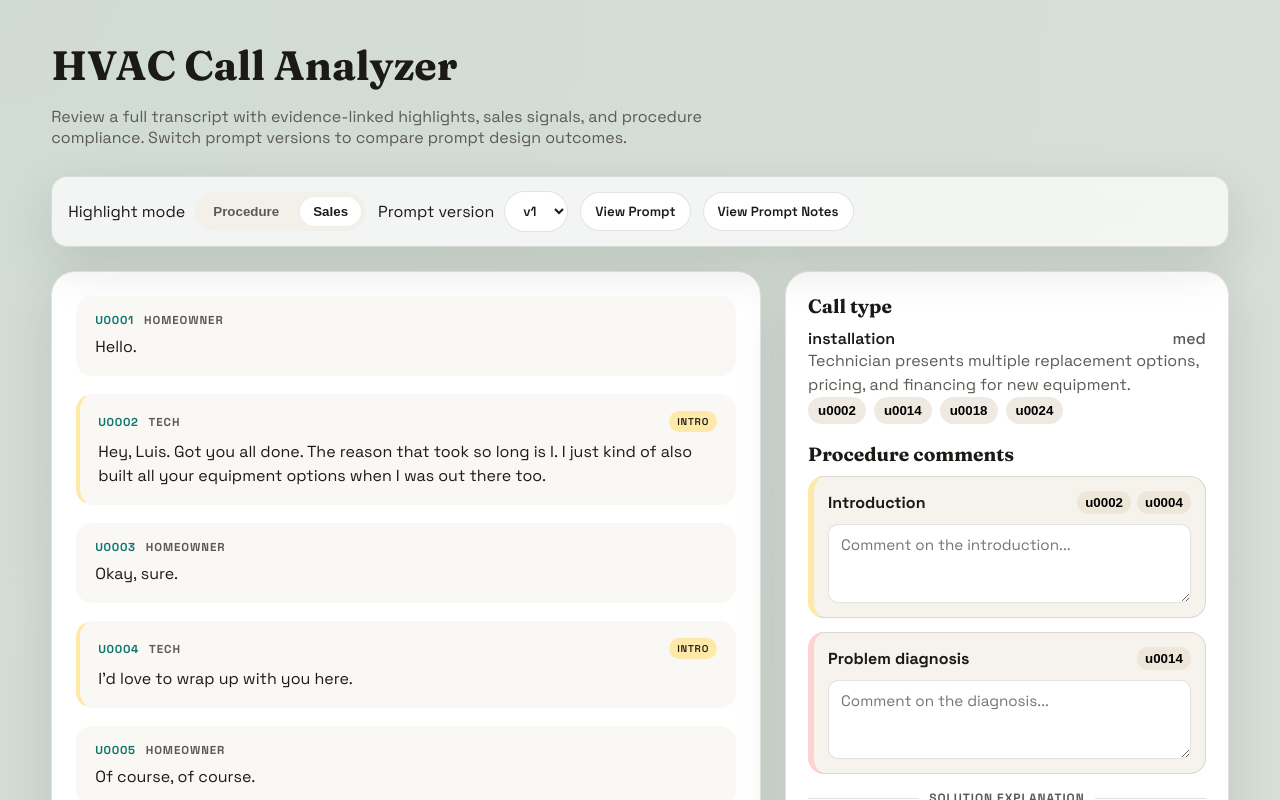
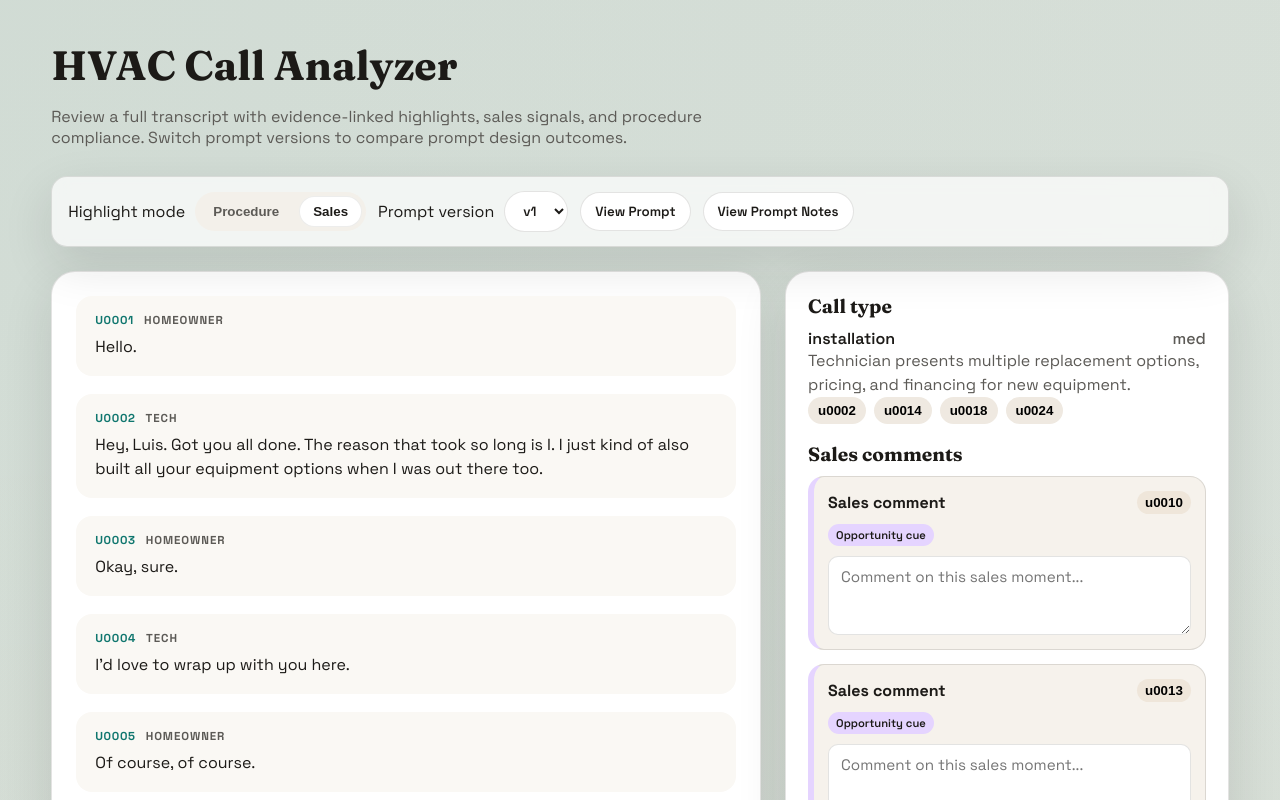
Before and after one commit to lennylin1998/noso-demo, a Next.js app: page / in a window 1280 px wide. Both pictures are taken after a click on the button "Sales". Shown: the top 800 px of the page. Built offline with nearby package versions, Linux system fonts and the light colour scheme.

Commit message:
Comment block revision

```diff
--- a/app/globals.css
+++ b/app/globals.css
@@ -348,6 +348,28 @@ select,
   border-left: 6px solid var(--proc-closing);
 }
 
+.comment-block.comment-sales {
+  border-left: 6px solid var(--sales-upsell);
+}
+
+.comment-block.comment-sales-customer_buying_signal {
+  border-left: 6px solid var(--sales-signal);
+}
+
+.comment-block.comment-sales-tech_upsell_attempt {
+  border-left: 6px solid var(--sales-upsell);
+}
+
+.comment-block.comment-sales-opportunity_cue {
+  border-left: 6px solid var(--sales-cue);
+}
+
+.comment-tags {
+  display: flex;
+  flex-wrap: wrap;
+  gap: 6px;
+}
+
 .comment-block + .comment-block {
   margin-top: 14px;
 }
@@ -419,6 +441,18 @@ select,
 
 .unit.group-closing {
   border-left: 4px solid var(--proc-closing);
+}
+
+.unit.sales-customer_buying_signal {
+  border-left: 4px solid var(--sales-signal);
+}
+
+.unit.sales-tech_upsell_attempt {
+  border-left: 4px solid var(--sales-upsell);
+}
+
+.unit.sales-opportunity_cue {
+  border-left: 4px solid var(--sales-cue);
 }
 
 .prompt-meta {
--- a/app/page.js
+++ b/app/page.js
@@ -215,7 +215,7 @@ function PageContent() {
     }
   ];
 
-  const introRanges = [["u0002", "u0002"], ["u0004", "u0004"]];
+  const introRanges = [["u0002", "u0002"]];
   const diagnosisRanges = [["u0014", "u0014"]];
   const closingRanges = [["u0122", "u0122"]];
 
@@ -253,6 +253,8 @@ function PageContent() {
     }
     return "";
   };
+
+  const salesTaggedUnits = units.filter((unit) => unit.salesTags?.length > 0);
 
   return (
     <main>
@@ -311,7 +313,12 @@ function PageContent() {
         <div className="panel transcript">
           {units.map((unit) => {
             const tags = highlightMode === "procedure" ? unit.procedureTags : unit.salesTags;
-            const groupClass = unitGroupClass(unit.id);
+            const groupClass =
+              highlightMode === "procedure"
+                ? unitGroupClass(unit.id)
+                : unit.salesTags?.length
+                ? `sales-${unit.salesTags[0]}`
+                : "";
             const groupLabel = unitGroupLabel(unit.id);
             return (
               <article
@@ -325,7 +332,7 @@ function PageContent() {
                     <span className="speaker">{unit.speaker}</span>
                   </div>
                   <div className="badges">
-                    {groupLabel ? (
+                    {highlightMode === "procedure" && groupLabel ? (
                       <span className={`badge group-badge ${groupClass}`}>{groupLabel}</span>
                     ) : null}
                     {tags.map((tag) => (
@@ -355,6 +362,7 @@ function PageContent() {
             />
           </section>
 
+          {highlightMode === "procedure" ? (
             <section className="section">
               <h3>Procedure comments</h3>
               <div className="comment-block comment-intro">
@@ -363,9 +371,6 @@ function PageContent() {
                   <div className="comment-ids">
                     <button type="button" onClick={() => handleEvidenceSelect("u0002")}>
                       u0002
-                  </button>
-                  <button type="button" onClick={() => handleEvidenceSelect("u0004")}>
-                    u0004
                     </button>
                   </div>
                 </div>
@@ -420,6 +425,36 @@ function PageContent() {
                 <textarea placeholder="Comment on the closing..." rows={3} />
               </div>
             </section>
+          ) : (
+            <section className="section">
+              <h3>Sales comments</h3>
+              {salesTaggedUnits.length === 0 ? (
+                <p>No sales-tagged messages found.</p>
+              ) : (
+                salesTaggedUnits.map((unit) => (
+                  <div
+                    key={unit.id}
+                    className={`comment-block comment-sales comment-sales-${unit.salesTags[0]}`}
+                  >
+                    <div className="comment-header">
+                      <span>Sales comment</span>
+                      <div className="comment-ids">
+                        <button type="button" onClick={() => handleEvidenceSelect(unit.id)}>
+                          {unit.id}
+                        </button>
+                      </div>
+                    </div>
+                    <div className="comment-tags">
+                      {unit.salesTags.map((tag) => (
+                        <Badge key={`${unit.id}-${tag}`} mode="sales" tag={tag} />
+                      ))}
+                    </div>
+                    <textarea placeholder="Comment on this sales moment..." rows={3} />
+                  </div>
+                ))
+              )}
+            </section>
+          )}
         </aside>
       </section>
 
```
Lines whose indentation alone changed are shown as unchanged.
